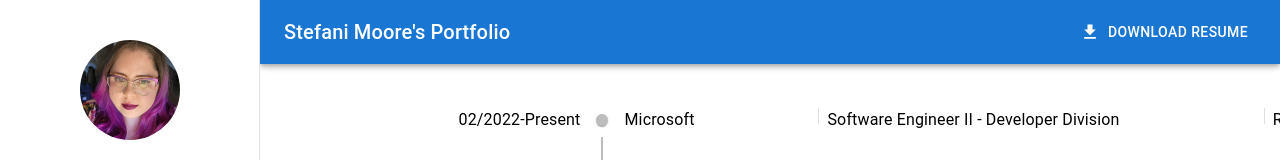
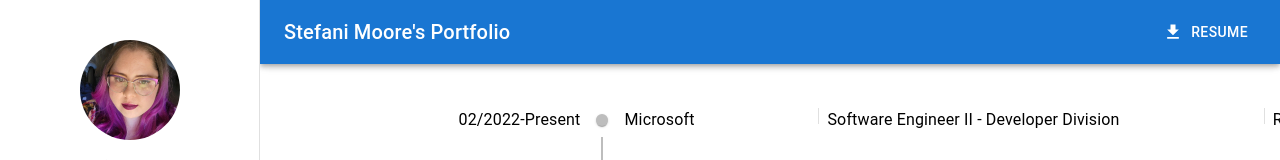
Before and after one commit to steafelipe/stmoor-website, a React (Create React App) app: page / in a window 1280 px wide. Shown: the top 160 px of the page. Built offline with nearby package versions, Linux system fonts and the light colour scheme.

Commit message:
Fixing download resume button

```diff
--- a/src/components/Header.js
+++ b/src/components/Header.js
@@ -5,14 +5,7 @@ import IconButton from "@mui/material/IconButton";
 import Typography from "@mui/material/Typography";
 import AppBar from "@mui/material/AppBar";
 import FileDownloadIcon from "@mui/icons-material/FileDownload";
-import { Button } from "@mui/material";
-
-const handleDownload = () => {
-	const link = document.createElement("a");
-	link.download = `Stefani_Moore_Resume.pdf`;
-	link.href = "../../public/Stefani_Moore_Resume.pdf";
-	link.click();
-};
+import { Button, Link } from "@mui/material";
 
 const Header = ({ drawerWidth, handleDrawerToggle }) => (
 	<AppBar
@@ -39,11 +32,13 @@ const Header = ({ drawerWidth, handleDrawerToggle }) => (
 			<Button
 				color="inherit"
 				aria-label="download resume"
-				onClick={handleDownload}
+				href="../../public/Stefani_Moore_Resume.pdf"
 				float="left"
+				component={Link}
+				download="Stefani_Moore_Resume.pdf"
 				startIcon={<FileDownloadIcon />}
 			>
-				Download Resume
+				Resume
 			</Button>
 		</Toolbar>
 	</AppBar>
```
